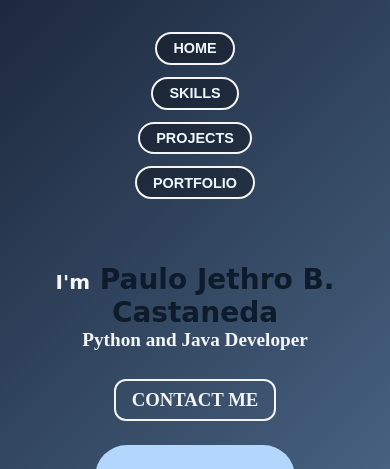
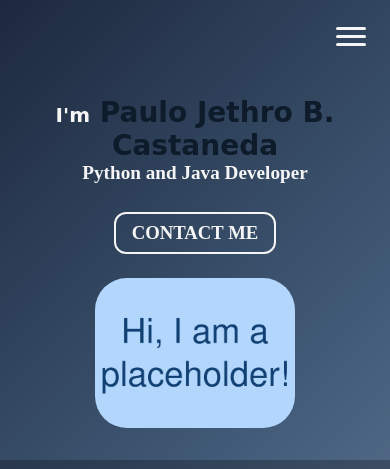
Before and after one commit to paulojethro25/FINALS-WEB-CS-WEBSITE-PORTFOLIO, a plain HTML site: page index.html in a window 390 px wide. Shown: the top 469 px of the page. Drawn offline with nearby package versions, Linux system fonts and the light colour scheme; a web font is replaced by a local one.

Commit message:
added hamurger nav to mobile and tablet

```diff
--- /dev/null
+++ b/hamburger_nav.js
@@ -0,0 +1,7 @@
+const hamburger = document.querySelector('.hamburger');
+const navLinks = document.querySelector('#links ul');
+
+    hamburger.addEventListener('click', () => {
+        hamburger.classList.toggle('active');
+        navLinks.classList.toggle('active');
+    });
--- a/index.html
+++ b/index.html
@@ -11,6 +11,12 @@
   </head>
   <body>
     <header>
+        <div class="hamburger">
+          <span></span>
+          <span></span>
+          <span></span>
+        </div>
+
         <nav id="links">
             <ul>
               <li><a href="index.html">HOME</a></li>
@@ -46,5 +52,6 @@
     <footer>
       <p>© 2025 Paulo Jethro B. Castaneda All rights reserved.</p>
     </footer>
+    <script src="hamburger_nav.js"></script>
   </body>
 </html>
--- a/styles.css
+++ b/styles.css
@@ -522,3 +522,74 @@ footer {
     transform: translateY(-50%);
   }
 }
+
+/* ==== HAMBURGER MENU ==== */
+
+/* Default (hidden on desktop) */
+.hamburger {
+  display: none;
+  flex-direction: column;
+  justify-content: center;
+  cursor: pointer;
+  width: 30px;
+  height: 25px;
+  gap: 5px;
+  z-index: 1001;
+}
+
+.hamburger span {
+  height: 3px;
+  width: 100%;
+  background: whitesmoke;
+  border-radius: 5px;
+  transition: all 0.3s ease;
+}
+
+/* Animation when active */
+.hamburger.active span:nth-child(1) {
+  transform: rotate(45deg) translateY(8px);
+}
+.hamburger.active span:nth-child(2) {
+  opacity: 0;
+}
+.hamburger.active span:nth-child(3) {
+  transform: rotate(-45deg) translateY(-8px);
+}
+
+/* ==== MOBILE & TABLET VIEW ==== */
+@media (max-width: 1200px) {
+  /* Hide normal nav until menu toggled */
+  #links ul {
+    flex-direction: column;
+    position: fixed;
+    top: 0;
+    right: -100%;
+    width: 70%;
+    height: 100%;
+    background-color: rgba(0, 0, 0, 0.9);
+    justify-content: center;
+    align-items: center;
+    gap: 2rem;
+    transition: right 0.3s ease;
+    z-index: 1000;
+  }
+
+  /* Show when active */
+  #links ul.active {
+    right: 0;
+  }
+
+  /* Show hamburger */
+  .hamburger {
+    display: flex;
+    position: fixed;
+    top: 1.5rem;
+    right: 1.5rem;
+  }
+
+  #links a {
+    font-size: 1.25rem;
+    padding: 0.75rem 1.5rem;
+    border: 2px solid whitesmoke;
+  }
+}
```
Also changed, not shown: portfolio.html (+6 -0 lines), projects.html (+6 -0 lines), skills.html (+7 -0 lines).
